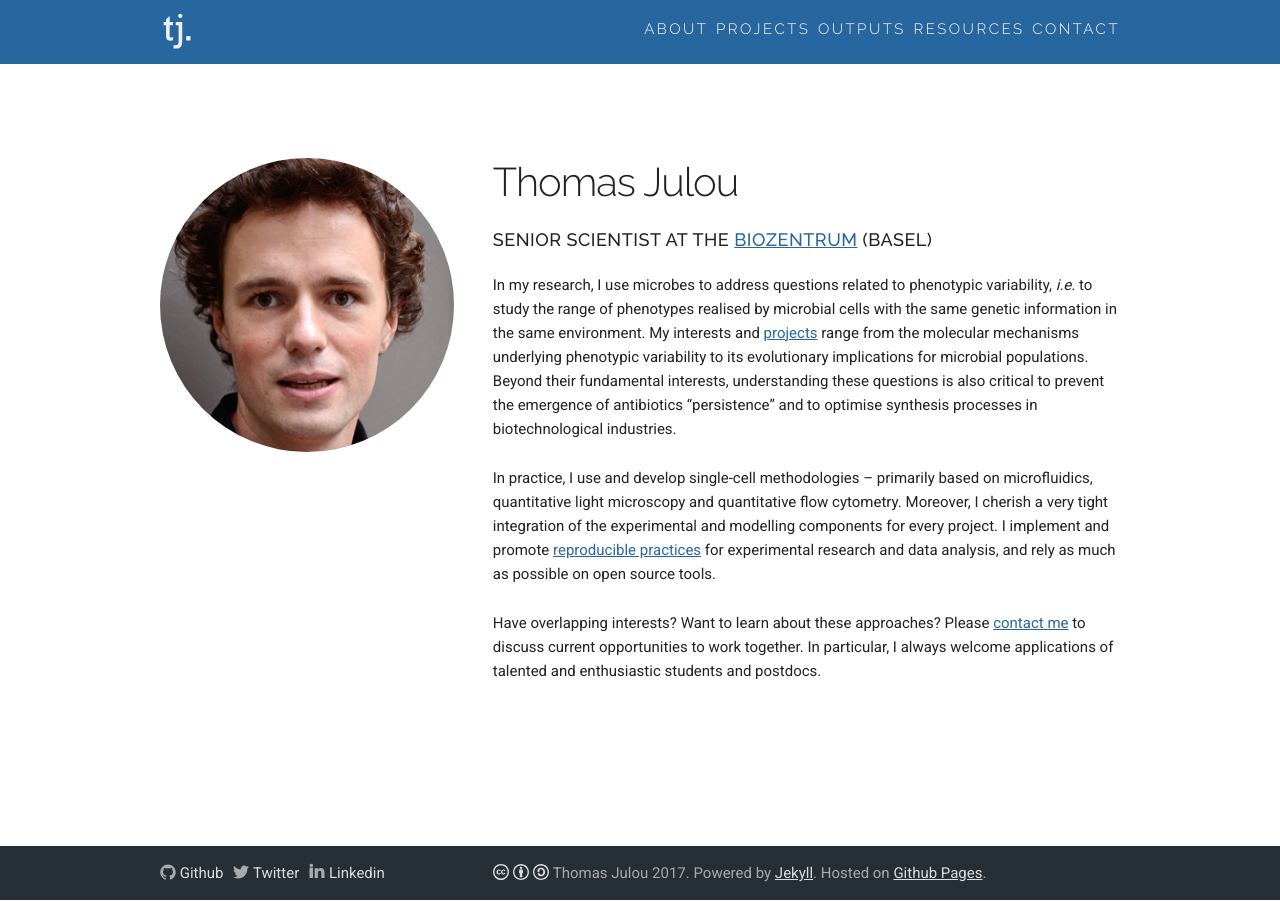
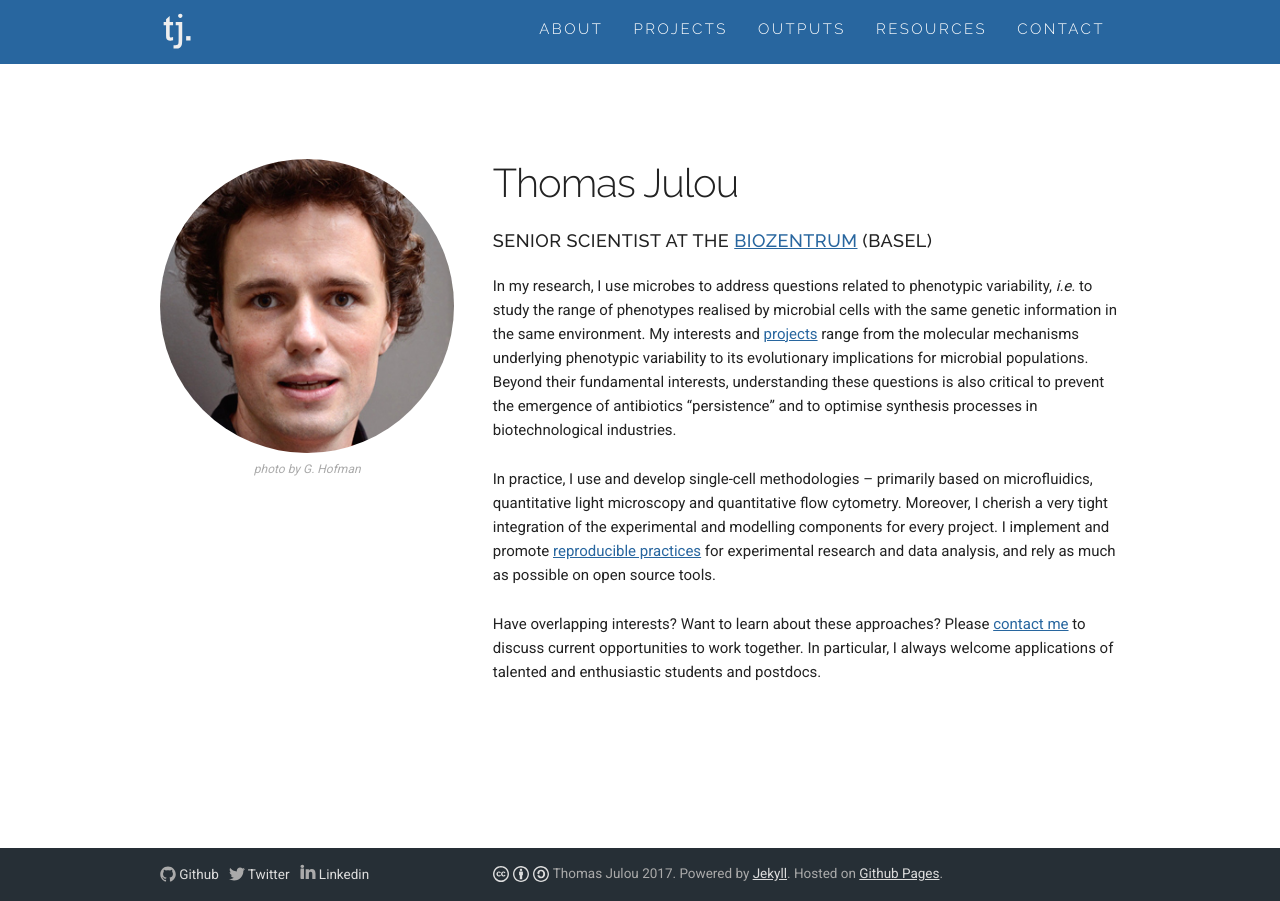
Before and after one commit to julou/julou.github.io, a Jekyll site: the page built from index.md, in a window 1280 px wide. Built offline with Jekyll 4.4.1, drawn with Linux system fonts in a browser that asks for light colours.

Commit message:
minor theme improvements + photo credit

```diff
--- a/_config.yml
+++ b/_config.yml
@@ -32,6 +32,15 @@ linkedin_username: thomasjulou
 collections:
 - projects
 
+# Link only those pages (in order) in the header navigation
+header_pages:
+ - index.md
+ - projects.md
+ - outputs.md
+ - resources.md
+ - notes.md
+ - contact.md
+
 defaults:
   -
     scope:
@@ -46,16 +55,6 @@ defaults:
     values:
       sitemap: false
 
-# If you want to link only specific pages in your header, uncomment
-# this and add the path to the pages in order as they should show up
-header_pages:
- - index.md
- - projects.md
- - outputs.md
- - resources.md
- - notes.md
- - contact.md
-
 
 # Build settings
 markdown: kramdown
@@ -67,13 +66,6 @@ plugins:
   - jekyll-feed
 
 # Exclude from processing.
-# The following items will not be processed, by default. Create a custom list
-# to override the default setting.
 exclude:
   - Gemfile
   - Gemfile.lock
-#   - node_modules
-#   - vendor/bundle/
-#   - vendor/cache/
-#   - vendor/gems/
-#   - vendor/ruby/
--- a/_includes/bibPresentations.html
+++ b/_includes/bibPresentations.html
@@ -1,6 +1,6 @@
 <div class="csl-bib-body" style="line-height: 1.35; margin-left: 2em; text-indent:-2em;">
   <div class="csl-entry" style="margin-bottom: 1em;"><i>Basel Computational Biology Conference [BC]2</i> (2017) at Basel (Switzerland).</div>
-  <div class="csl-entry" style="margin-bottom: 1em;"><i>Eco-Evolutionary Dynamics in Nature and the Lab</i> (2017) at KITP, Santa Barbara (USA). (<a href="http://online.kitp.ucsb.edu/online/ecoevo17/julou/">link</a>)</div>
+  <div class="csl-entry" style="margin-bottom: 1em;"><i>Eco-Evolutionary Dynamics in Nature and the Lab</i> (2017) at KITP, Santa Barbara (USA). (<a href="http://online.kitp.ucsb.edu/online/ecoevo17/julou/">video</a>)</div>
   <div class="csl-entry" style="margin-bottom: 1em;"><i>New Approaches and Concepts in Microbiology</i> (2017; Poster) at EMBL, Heidelberg (Germany).</div>
   <div class="csl-entry" style="margin-bottom: 1em;"><i>Biozentrum Symposium</i> (2017; Poster) at Basel (Switzerland).</div>
   <div class="csl-entry" style="margin-bottom: 1em;"><i>Quantitative Laws Summer School</i> (2016) at Como (Italy).</div>
--- a/_layouts/home.html
+++ b/_layouts/home.html
@@ -7,6 +7,7 @@ layout: default
   <div class="row">
     <div class="one-third column">
       <img src="/assets/img/thomasjulou.jpg">
+      <p class="img-credit">photo by G. Hofman</p>
     </div>
 
     <div class="two-thirds column">
--- a/assets/custom.scss
+++ b/assets/custom.scss
@@ -9,7 +9,7 @@ $light-gray: #ddd;
 $mid-gray: #aaa;
 
 $navbar-height: 64px;
-$footer-height: 54px;
+$footer-height: 52px;
 $main-top-margin: 4rem;
 $main-bottom-margin: 5rem;
 $main-min-height: calc(100vh - #{$navbar-height} - #{$footer-height} - #{$main-top-margin} - #{$main-bottom-margin});
@@ -68,9 +68,10 @@ a:hover { color: $primary-color; }
     font-weight: 300;
     letter-spacing: .2rem;
 
-    a { display: inline-block;
-        margin: 0 0 .5rem .5em;
-        color:#fff;
+    a {
+    display: inline-block;
+    margin: 0 0 .5rem 1em;
+    color:#fff;
   }
     a:hover { color:#fff; }
   }
@@ -92,9 +93,12 @@ a:hover { color: $primary-color; }
 }
 @media (min-width: 750px) {
   .site-header {
-    nav { padding-top: 1.2rem;
-        font-size: 1.5rem;
-        letter-spacing: .25rem;
+    nav {
+    padding-top: 1.2rem;
+    font-size: 1.5rem;
+    letter-spacing: .25rem;
+
+    a { margin-right: 1.5rem; }
 }
   }
 }
@@ -117,6 +121,7 @@ article {
 
 // Footer
 footer {
+  font-size: 0.9em;
   background: $secondary-color;
   color: $mid-gray;
   padding-bottom: 1.5rem;
@@ -167,6 +172,13 @@ footer {
     width: 100%;
     height: 100%;
     border-radius: 100%;
+  }
+  .img-credit {
+    text-align: center;
+    font-size: 0.8em;
+    font-weight: 300;
+    font-style: italic;
+    color: #aaa;
   }
 }
 
```
Also changed, not shown: README.md.
